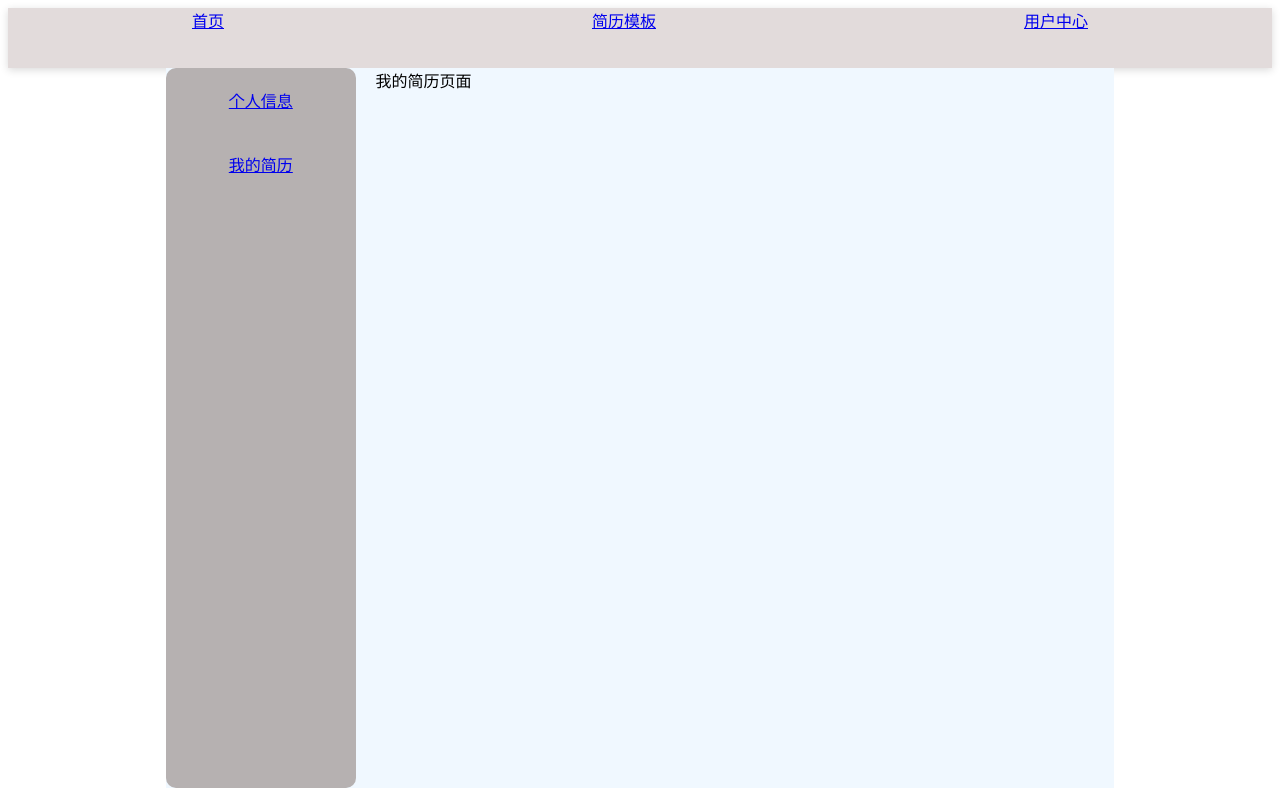
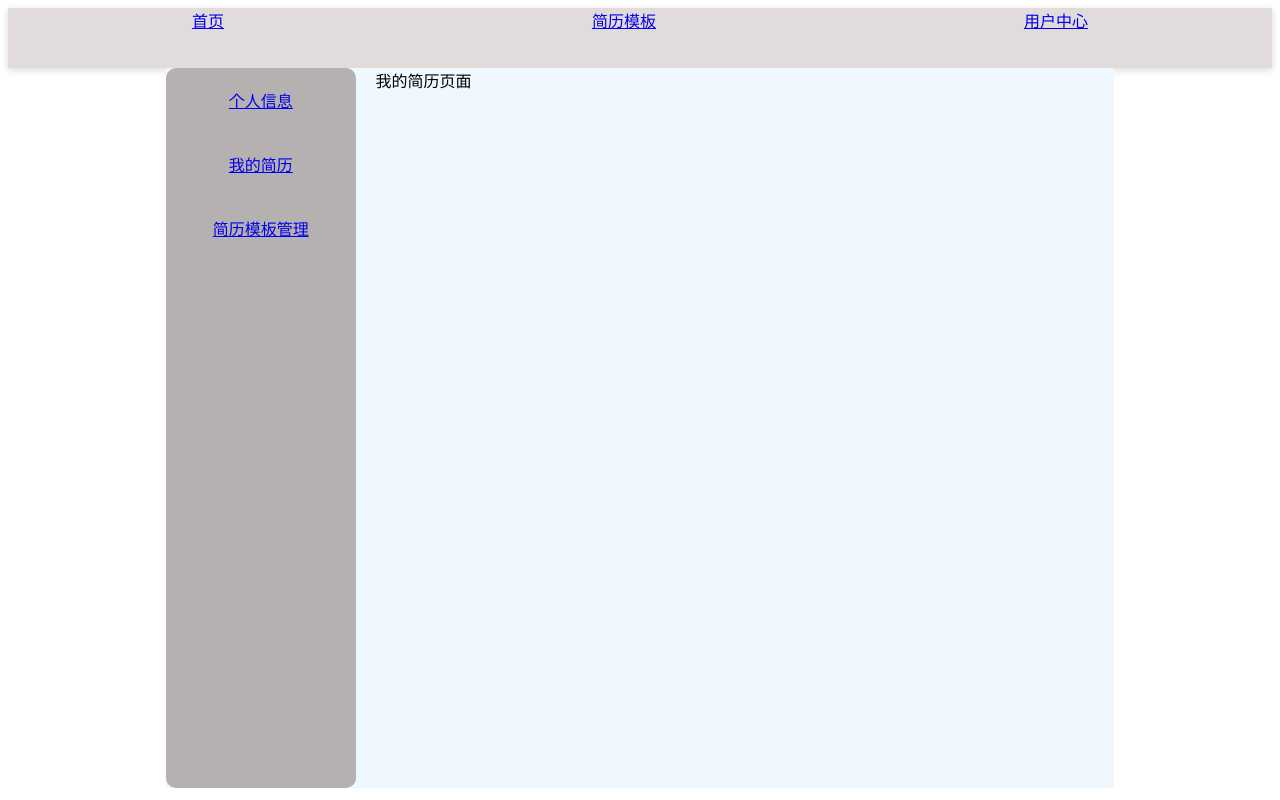
Before and after one commit to codepaintstudio/cp-resume, a Vue app: page /user/cv in a window 1280 px wide. Built offline with nearby package versions, Linux system fonts and the light colour scheme; the HTML template or start-up script is replaced by a standard one.

Commit message:
项目初始化

```diff
--- /dev/null
+++ b/src/views/User/components/CvAdmn.vue
@@ -0,0 +1,6 @@
+<script setup lang="ts">
+</script>
+<template>
+  <div>CvAdmn</div>
+</template>
+<style scoped lang="scss"></style>
--- a/src/views/User/indexPage.vue
+++ b/src/views/User/indexPage.vue
@@ -5,6 +5,7 @@
     <div class="menu">
       <RouterLink to="/user/information">个人信息</RouterLink>
       <RouterLink to="/user/cv">我的简历</RouterLink>
+      <RouterLink to="/user/cvAdmn">简历模板管理</RouterLink>
     </div>
     <RouterView></RouterView>
   </div>
```
